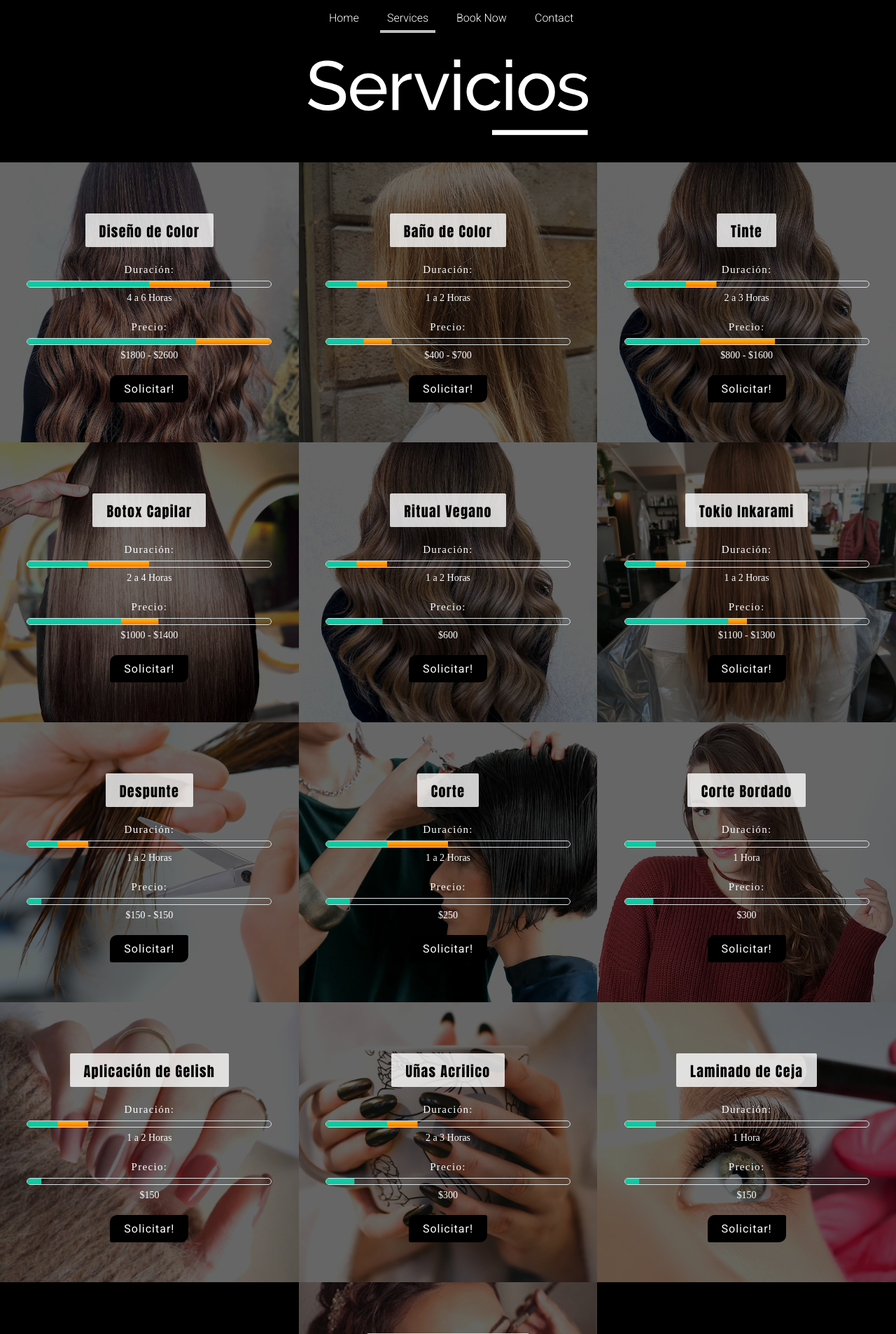
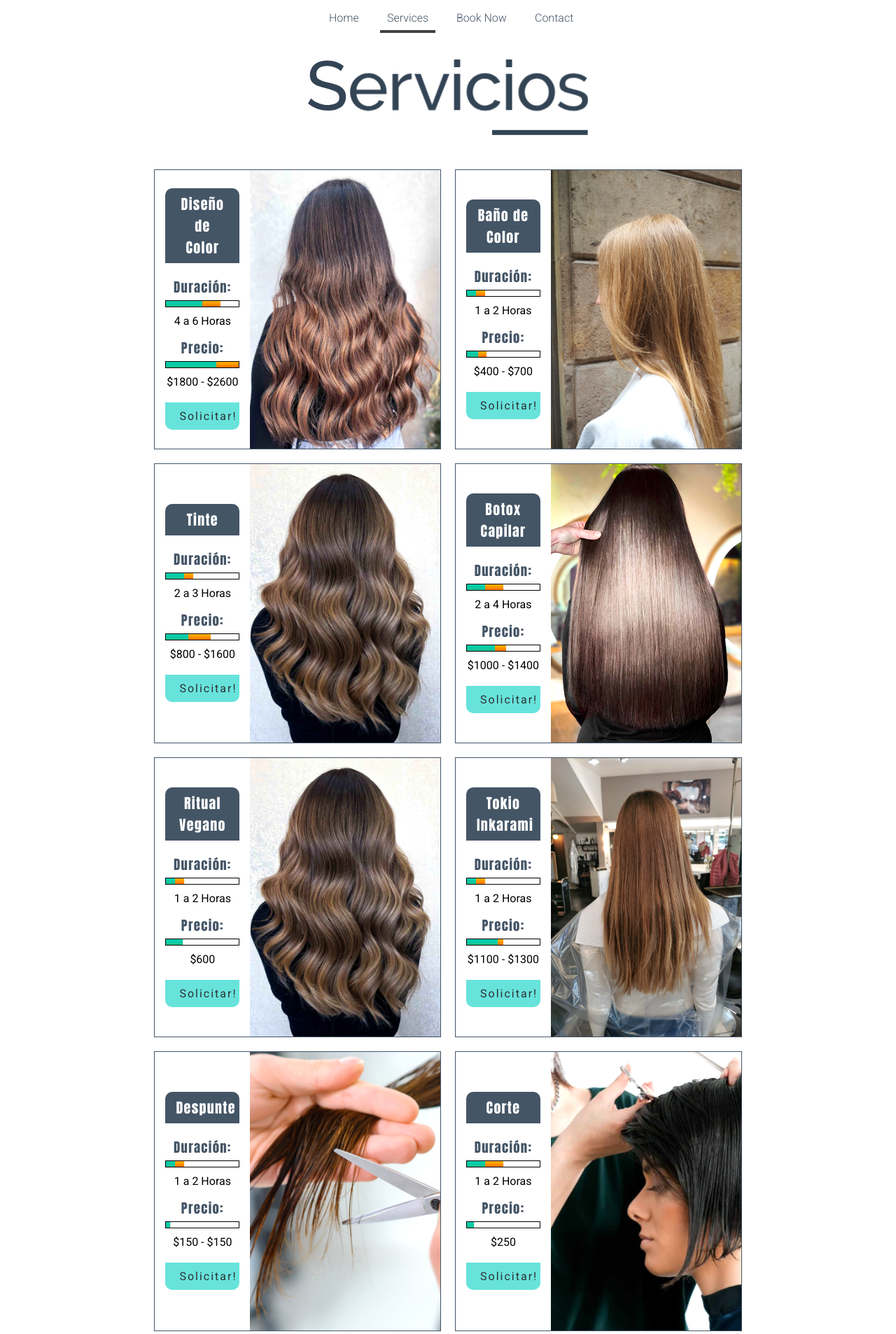
Before and after one commit to aldoaaa1/abicorpus, a CodeIgniter app: page /AbiCorpus/services in a window 1280 px wide. Shown: the top 1906 px of the page at 70% size. Run offline with CodeIgniter, Linux system fonts and the light colour scheme.

Commit message:
Services to White Design

```diff
--- a/application/views/services.php
+++ b/application/views/services.php
@@ -49,8 +49,11 @@
 
 <div id="contenedor_servicios">
 	<center class="servicio">
+		<div class="servicio-img">
 			<img src="<?=base_url()?>img/foto3.jpg" alt="Servicio">
 			<div class="filter_white"></div>
+		</div>
+		<div class="servicio-info">
 			<h2>Diseño de Color</h2>
 			<div class="duracion">
 				<h3>Duración:</h3>
@@ -69,10 +72,14 @@
 				<p>$1800 - $2600</p>
 			</div>
 			<a href="<?=base_url()?>book_now">Solicitar!</a>
+		</div>
 	</center>
 	<center class="servicio">
+		<div class="servicio-img">
 			<img src="<?=base_url()?>img/baño.jpg" alt="Servicio">
 			<div class="filter_white"></div>
+		</div>
+		<div class="servicio-info">
 			<h2>Baño de Color</h2>
 			<div class="duracion">
 				<h3>Duración:</h3>
@@ -91,10 +98,14 @@
 				<p>$400 - $700</p>
 			</div>
 			<a href="<?=base_url()?>book_now">Solicitar!</a>
+		</div>
 	</center>
 	<center class="servicio">
+		<div class="servicio-img">
 			<img src="<?=base_url()?>img/foto4.jpg" alt="Servicio">
 			<div class="filter_white"></div>
+		</div>
+		<div class="servicio-info">
 			<h2>Tinte</h2>
 			<div class="duracion">
 				<h3>Duración:</h3>
@@ -113,11 +124,15 @@
 				<p>$800 - $1600</p>
 			</div>
 			<a href="<?=base_url()?>book_now">Solicitar!</a>
+		</div>
 	</center>
 
 	<center class="servicio">
+		<div class="servicio-img">
 			<img src="<?=base_url()?>img/botox.jpg" alt="Servicio">
 			<div class="filter_white"></div>
+		</div>
+		<div class="servicio-info">
 			<h2>Botox Capilar</h2>
 			<div class="duracion">
 				<h3>Duración:</h3>
@@ -136,10 +151,14 @@
 				<p>$1000 - $1400</p>
 			</div>
 			<a href="<?=base_url()?>book_now">Solicitar!</a>
+		</div>
 	</center>
 	<center class="servicio">
+		<div class="servicio-img">
 			<img src="<?=base_url()?>img/foto4.jpg" alt="Servicio">
 			<div class="filter_white"></div>
+		</div>
+		<div class="servicio-info">
 			<h2>Ritual Vegano</h2>
 			<div class="duracion">
 				<h3>Duración:</h3>
@@ -158,10 +177,14 @@
 				<p>$600</p>
 			</div>
 			<a href="<?=base_url()?>book_now">Solicitar!</a>
+		</div>
 	</center>
 	<center class="servicio">
+		<div class="servicio-img">
 			<img src="<?=base_url()?>img/tokio.jpg" alt="Servicio">
 			<div class="filter_white"></div>
+		</div>
+		<div class="servicio-info">
 			<h2>Tokio Inkarami</h2>
 			<div class="duracion">
 				<h3>Duración:</h3>
@@ -180,11 +203,15 @@
 				<p>$1100 - $1300</p>
 			</div>
 			<a href="<?=base_url()?>book_now">Solicitar!</a>
+		</div>
 	</center>
 
 	<center class="servicio">
+		<div class="servicio-img">
 			<img src="<?=base_url()?>img/despunte.png" alt="Servicio">
 			<div class="filter_white"></div>
+		</div>
+		<div class="servicio-info">
 			<h2>Despunte</h2>
 			<div class="duracion">
 				<h3>Duración:</h3>
@@ -203,10 +230,14 @@
 				<p>$150 - $150</p>
 			</div>
 			<a href="<?=base_url()?>book_now">Solicitar!</a>
+		</div>
 	</center>
 	<center class="servicio">
+		<div class="servicio-img">
 			<img src="<?=base_url()?>img/corte.jpg" alt="Servicio">
 			<div class="filter_white"></div>
+		</div>
+		<div class="servicio-info">
 			<h2>Corte</h2>
 			<div class="duracion">
 				<h3>Duración:</h3>
@@ -225,10 +256,14 @@
 				<p>$250</p>
 			</div>
 			<a href="<?=base_url()?>book_now">Solicitar!</a>
+		</div>
 	</center>
 	<center class="servicio">
+		<div class="servicio-img">
 			<img src="<?=base_url()?>img/corte_bordado.webp" alt="Servicio">
 			<div class="filter_white"></div>
+		</div>
+		<div class="servicio-info">
 			<h2>Corte Bordado</h2>
 			<div class="duracion">
 				<h3>Duración:</h3>
@@ -247,11 +282,15 @@
 				<p>$300</p>
 			</div>
 			<a href="<?=base_url()?>book_now">Solicitar!</a>
+		</div>
 	</center>
 
 	<center class="servicio">
+		<div class="servicio-img">
 			<img src="<?=base_url()?>img/gelish.jpg" alt="Servicio">
 			<div class="filter_white"></div>
+		</div>
+		<div class="servicio-info">
 			<h2>Aplicación de Gelish</h2>
 			<div class="duracion">
 				<h3>Duración:</h3>
@@ -270,10 +309,14 @@
 				<p>$150</p>
 			</div>
 			<a href="<?=base_url()?>book_now">Solicitar!</a>
+		</div>
 	</center>
 	<center class="servicio">
+		<div class="servicio-img">
 			<img src="<?=base_url()?>img/uñas_acrilicas.jpeg" alt="Servicio">
 			<div class="filter_white"></div>
+		</div>
+		<div class="servicio-info">
 			<h2>Uñas Acrilico</h2>
 			<div class="duracion">
 				<h3>Duración:</h3>
@@ -292,10 +335,14 @@
 				<p>$300</p>
 			</div>
 			<a href="<?=base_url()?>book_now">Solicitar!</a>
+		</div>
 	</center>
 	<center class="servicio">
+		<div class="servicio-img">
 			<img src="<?=base_url()?>img/laminado.jpg" alt="Servicio">
 			<div class="filter_white"></div>
+		</div>
+		<div class="servicio-info">
 			<h2>Laminado de Ceja</h2>
 			<div class="duracion">
 				<h3>Duración:</h3>
@@ -314,10 +361,14 @@
 				<p>$150</p>
 			</div>
 			<a href="<?=base_url()?>book_now">Solicitar!</a>
+		</div>
 	</center>
 	<center class="servicio">
+		<div class="servicio-img">
 			<img src="<?=base_url()?>img/peinado_maquillaje.jpg" alt="Servicio">
 			<div class="filter_white"></div>
+		</div>
+		<div class="servicio-info">
 			<h2>Peinado y Maquillaje</h2>
 			<div class="duracion">
 				<h3>Duración:</h3>
@@ -336,5 +387,6 @@
 				<p>$550 - $650</p>
 			</div>
 			<a href="<?=base_url()?>book_now">Solicitar!</a>
+		</div>
 	</center>
 </div>
--- a/css/services.css
+++ b/css/services.css
@@ -1,5 +1,5 @@
 body{
-	background-color: #000;
+	background-color: #fff;
 }
 menu{
     margin: 0; padding: 0;
@@ -11,7 +11,7 @@ menu{
     padding-left: 30px;
 }
 menu > a{
-    color: #fff;
+    color: #456;
     margin-right: 20px;
     padding: 8px 10px;
     font-weight: 300;
@@ -19,14 +19,39 @@ menu > a{
     animation: backInDown 1.5s cubic-bezier(0.49, 0, 0, 1.01) forwards;
 }
 menu > a:nth-child(2){
-	box-shadow: 0px 4px 0px 0px rgb(255 255 255 / 75%);
-	animation-delay: 0.3s; }
+	box-shadow: 0px 4px 0px 0px rgb(0 0 0 / 75%);
+	animation-delay: 0.3s;
+	}
 menu > a:nth-child(3){ animation-delay: 0.6s; }
 menu > a:nth-child(4){ animation-delay: 0.9s; }
 #svg_servicios{
 	width: 400px;
 	max-width: 90%;
 	margin: 35px 0;
+}
+
+/* Animacion SVG */
+#Capa_1-2 > path{
+	transform: translateY(-1200px) scale(.7);
+	animation: fadeInUp 1.5s cubic-bezier(0.49, 0, 0, 1.01) forwards;
+	animation-delay: 1s;
+}
+#Capa_1-2 > path:nth-child(3){animation-delay: 1.1s;}
+#Capa_1-2 > path:nth-child(4){animation-delay: 1.2s;}
+#Capa_1-2 > path:nth-child(5){animation-delay: 1.3s;}
+#Capa_1-2 > path:nth-child(6){animation-delay: 1.4s;}
+#Capa_1-2 > path:nth-child(7){animation-delay: 1.5s;}
+#Capa_1-2 > path:nth-child(8){animation-delay: 1.6s;}
+#Capa_1-2 > path:nth-child(9){animation-delay: 1.7s;}
+#Capa_1-2 > path:nth-child(10){animation-delay: 1.8s;}
+#Capa_1-2 > rect{
+	transform: translateY(-1200px) scale(.7);
+	animation: fadeInLeft 1.5s cubic-bezier(0.49, 0, 0, 1.01) forwards;
+	animation-delay: 2s;
+}
+
+#svg_servicios .cls-1{
+	fill: #345;
 }
 #contenedor_servicios{
 	display: flex; width: 100%;
@@ -37,66 +62,108 @@ menu > a:nth-child(4){ animation-delay: 0.9s; }
 .servicio{
 	position: relative;
 	display: flex;
+	flex-direction: row-reverse;
+	justify-content: center;
+	width: 32%;
+	height: 400px;
+	text-align: center;
+	margin: 10px;
+	border: solid #456 1px;
+	opacity: 0;
+	animation: fadeIn 1.5s cubic-bezier(0.49, 0, 0, 1.01) forwards;
+	animation-delay: 1s;
+}
+.servicio-img{
+	width: 66.66%;
+}
+.servicio-info{
+	width: 33.33%;
+	padding: 15px;
+	display: flex;
 	flex-direction: column;
-	justify-content: center; align-items: center;
-	width: 33.33%; height: 400px;
-	text-align: center;
+	justify-content: center;
+}
+.servicio-info .precio, .servicio-info .duracion{
+	margin: 15px 0 0 0;
+}
+.precio h3, .duracion h3{
+	margin: 0 0 5px 0;
+	color: #456;
+}
+.precio p, .duracion p{
+	margin: 10px 0 0 0;
 }
 .servicio img{
-    width: 100%; height: 100%;
+    width: 100%;
+    height: 100%;
     object-fit: cover;
-    position: absolute;
-    top: 0; left: 0;
-    filter: brightness(1.2);
+    /* position: absolute; */
+    top: 0;
+    left: 0;
+    filter: brightness(1.1);
     z-index: -3;
 }
 .servicio .filter_white{
-	width: 100%; height: 100%;
+	width: 100%;
+	height: 100%;
 	position: absolute;
-	top: 0; left: 0;
-	background-color: #000;
-	z-index: -2; opacity: 0.6;
+	top: 0;
+	left: 0;
+	background-color: #fff;
+	z-index: -2;
+	opacity: 0.07;
 }
 .servicio h2{
 	font-size: 20px;
-    background-color: #fffc;
-    padding: 10px 20px 7px;
-    border-radius: 2px;
+	background-color: #456;
+	padding: 7px 15px;
+	border-radius: 10px 10px 0 0;
+	margin: 0;
+	margin-bottom: 5px;
+	color: #fff;
 }
 .servicio > div.precio, .servicio > div.duracion{
 	max-width: 90%;
+	padding: 5px 0;
 }
 .servicio > div.precio > h3{
 	margin-top: 15px;
 }
 .servicio > div.duracion > p, .servicio > div.precio > p {
 	margin: 7px 0 10px;
-    color: white;
+	color: #000;
 	font-family: 'Raleway';
-    font-weight: 100;
+	font-weight: 300;
 	font-size: 14px;
+	background-color: rgb(255 255 255 / 100%);
+	border-radius: 0 0 10px 10px;
+	padding: 5px 0;
 }
 .servicio > div > h3{
-	font-size: 15px;
+	font-size: 14px;
 	margin: 7px 0;
-	font-family: 'Raleway';
-    font-weight: 100;
-    color: white;
+	font-family: 'raleway';
+	font-weight: 400;
+	color: #000;
+	background-color: rgb(255 255 255 / 100%);
+	padding: 5px 0px;
+	border-radius: 10px 10px 0 0;
 }
 .servicio a{
-	color: white;
-    background-color: #000;
+	color: #2d3034;
+	background-color: #67e3db;
 	padding: 10px 20px;
-    margin-top: 10px;
+	margin-top: 20px;
 	cursor: pointer;
-    letter-spacing: 1px;
-    border-radius: 10px 3px;
+	border-radius: 0 0 10px 10px;
+	font-family: 'Roboto';
+	letter-spacing: 2px;
 }
 .indicador-tiempo, .indicador-precio{
-	width: 350px; height: 10px;
+	width: 350px;
+	height: 10px;
 	max-width: 100%;
-    border-radius: 10px;
-    border: solid #d8e3e6 1px;
+	border: solid #000000 1px;
 	overflow: hidden;
 	position: relative;
 }
```
Also changed, not shown: img/servicios.svg. Lines whose indentation alone changed are shown as unchanged.
